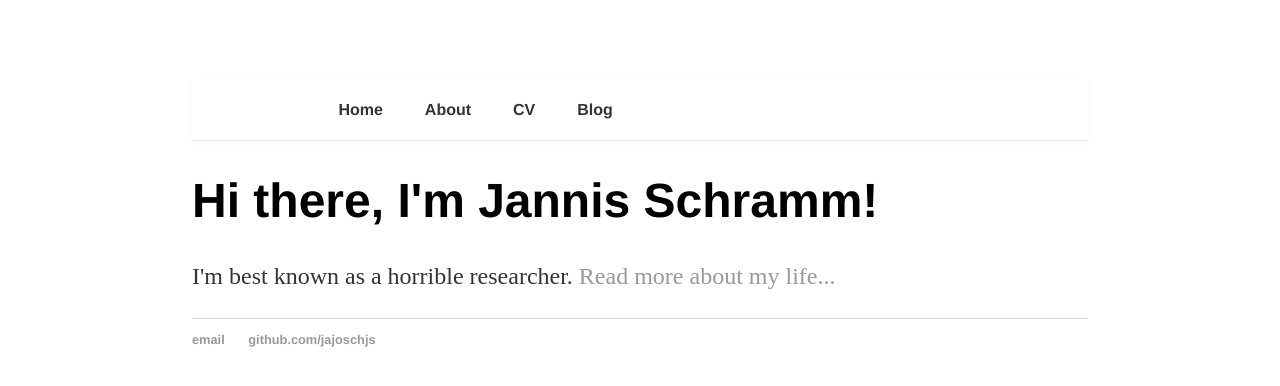
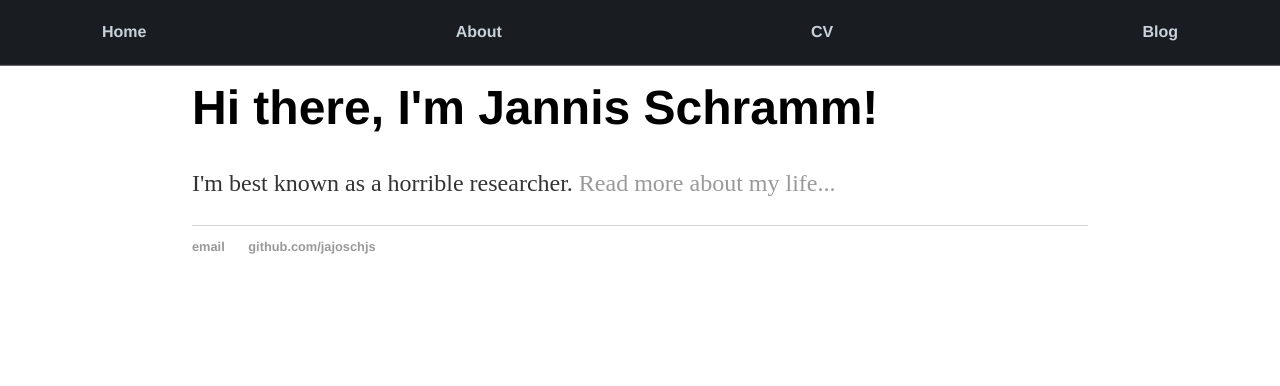
Before and after one commit to jajoschjs/jajoschjs.github.io, a Jekyll site: the page built from index.html, in a window 1280 px wide. Shown: the top 386 px of the page. Built offline with Jekyll 4.4.1, drawn with Linux system fonts in a browser that asks for light colours.

Commit message:
update navbar

```diff
--- a/css/main.css
+++ b/css/main.css
@@ -22,38 +22,54 @@ a:hover {
 
 /* Improved navbar styles */
 nav {
-    position: center;
+    position: fixed;
     top: 0;
     left: 0;
+    right: 0;
     width: 100%;
-    background: #ffffff;
-    border-bottom: 1px solid #e6e6e6;
-    box-shadow: 0 2px 6px rgba(0,0,0,0.03);
+    background: rgba(13,17,23,0.95);
+    border-bottom: 1px solid rgba(255,255,255,0.04);
+    box-shadow: 0 1px 0 rgba(0,0,0,0.6);
     z-index: 1000;
-    color: red;
+    color: #c9d1d9;
 }
+
+/* Centered inner container for the nav content */
+nav .nav-inner,
 nav ul {
-    width: 70%;
+    max-width: 1100px;
     margin: 0 auto;
+    padding: 0 16px;
     display: flex;
     align-items: center;
-    height: 60px;
+    justify-content: space-between;
+    height: 64px;
     gap: 18px;
 }
+
 nav ul li {
     margin: 0;
 }
+
 nav a {
-    color: #333333;
+    color: #c9d1d9;
     padding: 8px 12px;
     border-radius: 6px;
     transition: background-color .12s ease, color .12s ease;
     font-weight: 600;
+    display: inline-block;
 }
-nav a:hover {
-    background: #f5f5f5;
-    color: #000000;
+
+nav a:hover,
+nav a:focus {
+    background: rgba(255,255,255,0.03);
+    color: #e6f3ff;
     text-decoration: none;
+    outline: none;
+}
+
+nav a.active {
+    color: #58a6ff;
 }
 
 /* Small screens: make nav items wrap and center */
```
